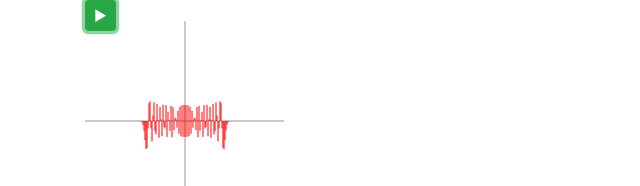
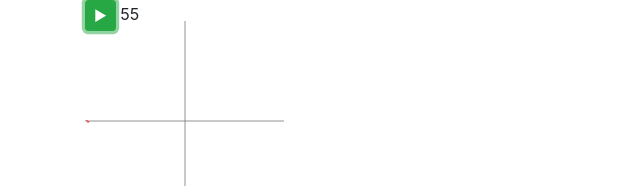
Before and after one commit to vladmikhbond/Waves, a plain HTML site: page _river/waves.html in a window 1280 px wide. Both pictures are taken after a click on the button "Play/Pause". Shown: the top 186 px of the page, without its empty margins (0-640 px from the left). Drawn offline with nearby package versions, Linux system fonts and the light colour scheme.

Commit message:
v0.9 river

```diff
--- a/_river/main.js
+++ b/_river/main.js
@@ -1,7 +1,7 @@
 
 let canvas1 = document.getElementById("canvas1");
 
-// let info = document.getElementById("info");
+let info = document.getElementById("info");
 // let resetButton = document.getElementById("resetButton");
 // let kvisRange = document.getElementById("kvisRange");
 let playPauseButton = document.getElementById("playPauseButton");
@@ -35,7 +35,14 @@ function init(n) {
     }
     // create model
     river = new River(n);
-    river.addOscillator(opts.N / 2, 0.013, 5);
+
+    /////
+    let osc = new Oscillator(2, 0.1, 0.01);
+    //let osc = new Impuls(2, 2);
+    river.addOscillator(osc);
+    river.w[1].free  = 0;
+    /////
+
     // create view
     view = new View(river);
     // initial drawing
--- /dev/null
+++ b/_river/opts.js
@@ -0,0 +1,2 @@
+
+let opts = {N: 200, W: 1, Kf: 0.001};
--- a/_river/oscillator.js
+++ b/_river/oscillator.js
@@ -1,18 +1,28 @@
 class Oscillator {
-    constructor(r, omega, ampl, river) {
+    constructor(r, ampl, omega) {
         this.r = r;
         this.omega = omega;
         this.ampl = ampl;
-        this.river = river;
+        this.owner = null;
+    }
+
+    next() {
+        this.owner.w[this.r].x =
+            Math.sin(2 * Math.PI * this.omega * this.owner.chronos) * this.ampl;
+    }
+}
+
+class Impuls {
+    constructor(r, ampl) {
+        this.r = r;
+        this.ampl = ampl;
+        this.owner = null;
     }
 
     next() {
         if (this.ampl ) {
-            this.river.w[this.r].x = this.ampl;
+            this.owner.w[this.r].x = this.ampl;
             this.ampl = 0;
         }
-        // this.river.w[this.r].x =
-        //     Math.sin(2 * Math.PI * this.omega * this.river.chronos) * this.ampl;
     }
-
 }
--- a/_river/river.js
+++ b/_river/river.js
@@ -1,6 +1,3 @@
-
-let opts = {N: 200, W: 1, Kf: 1};
-
 class River
 {
     constructor(n) {
@@ -11,13 +8,14 @@ class River
         // water
         this.w = [];
         for (let r = 0; r < n; r++) {
-            this.w.push({x: 0, f: 0, v: 0, free: 1});
+            // node object
+            this.w.push({free: 1, m: 1, x: 0, f: 0, v: 0, });
         }
         this.point = 0;
     }
 
-    addOscillator(x, omega, ampl) {
-        let osc = new Oscillator(x, omega, ampl, this );
+    addOscillator(osc) {
+        osc.owner = this;
         this.oscs.push(osc);
     }
 
@@ -29,6 +27,7 @@ class River
 
     step() {
         this.chronos++;
+        let reflection = false;
 
         // oscillators
         for (let o of this.oscs) {
@@ -37,15 +36,18 @@ class River
         }
         // расчет сил
         let n = this.n;
+        // крайние точки
+        this.w[0].f = (this.w[1].x - this.w[0].x) * opts.Kf;
+        this.w[n-1].f = (this.w[n-2].x - this.w[n-1].x) * opts.Kf;
+        // внутренние точки
         for (let r = 1; r < n-1; r++) {
-            this.w[r].f = (this.w[r-1].x + this.w[r+1].x - this.w[r].x * 2) / 2 * opts.Kf;
+            this.w[r].f = (this.w[r-1].x + this.w[r+1].x - this.w[r].x * 2) * opts.Kf;
         }
 
         // расчет отклонений
 
-        // точки на периметре
-        let reflect = true;
-        if (!reflect) {
+        // крайние точки
+         if (reflection) {
             // полное отражение от границ
             this.w[0].x = this.w[n-1].x = 0;
         } else {
@@ -56,11 +58,12 @@ class River
 
         // внутренние точки
         for (let r = 1; r < n-1; r++) {
-                 // change v
-                this.w[r].v += this.w[r].f;
-                this.w[r].v *= opts.W;                ///////
-                // change x
-                this.w[r].x += this.w[r].v;
+            if (!this.w[r].free)
+                continue;
+             // change v
+            this.w[r].v += this.w[r].f / this.w[r].m * opts.W ;
+            // change x
+            this.w[r].x += this.w[r].v;
         }
     }
 
--- a/_river/view.js
+++ b/_river/view.js
@@ -26,12 +26,11 @@ class View
             ctx.lineTo(x, y + 30 * h);
         }
         ctx.stroke();
+
+        // info
+        info.innerHTML = this.river.chronos;
     }
 
-    // drawInfo() {
-    //     playPauseButton.innerHTML = this.sea.chronos;
-    //     info.innerHTML = this.sea.point.e;
-    // }
 
 
 }
--- a/_river/waves.html
+++ b/_river/waves.html
@@ -10,6 +10,7 @@
 <div class="container">
     <div>
         <button type="button" class="btn btn-success btn-sm" id="playPauseButton" title="Play/Pause">■</button>
+        <span id="info"></span>
     </div>
     <canvas id="canvas1"></canvas>
 </div>
@@ -18,6 +19,7 @@
 <script src="https://cdnjs.cloudflare.com/ajax/libs/popper.js/1.14.3/umd/popper.min.js" integrity="sha384-ZMP7rVo3mIykV+2+9J3UJ46jBk0WLaUAdn689aCwoqbBJiSnjAK/l8WvCWPIPm49" crossorigin="anonymous"></script>
 <script src="https://stackpath.bootstrapcdn.com/bootstrap/4.1.3/js/bootstrap.min.js" integrity="sha384-ChfqqxuZUCnJSK3+MXmPNIyE6ZbWh2IMqE241rYiqJxyMiZ6OW/JmZQ5stwEULTy" crossorigin="anonymous"></script>
 
+<script src="opts.js"></script>
 <script src="oscillator.js"></script>
 <script src="river.js"></script>
 <script src="view.js"></script>
```
